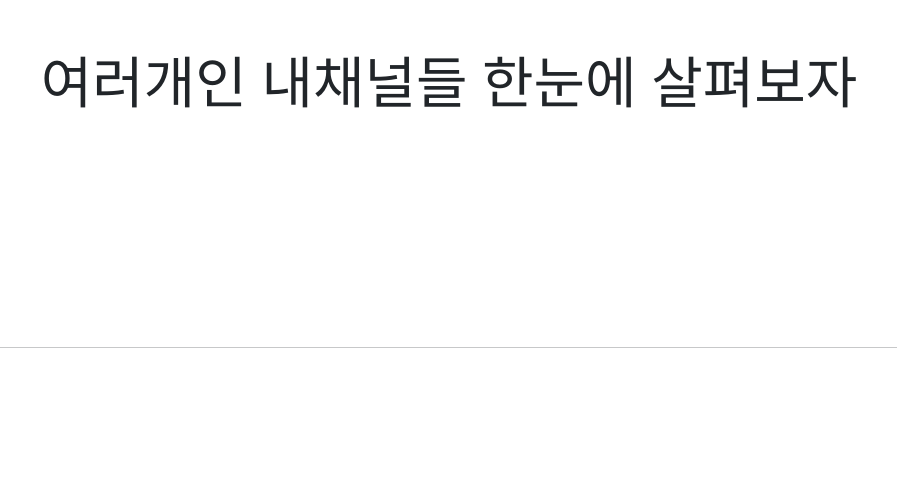
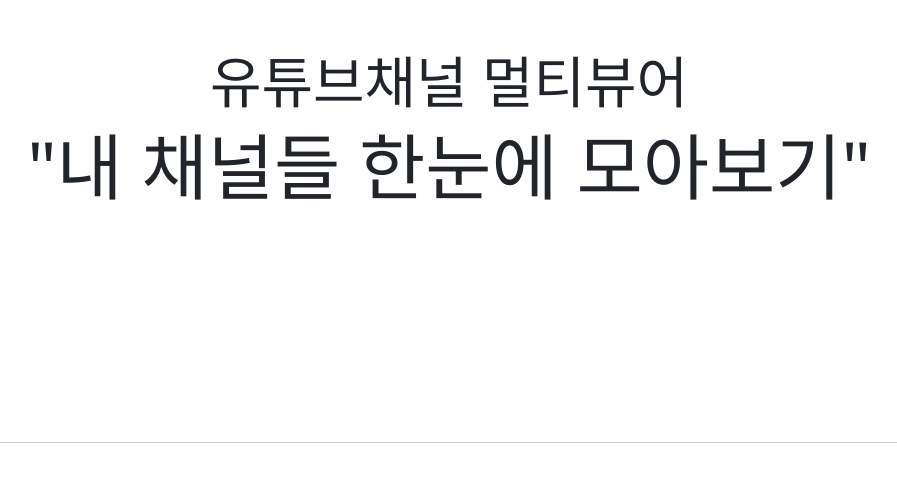
Before and after one commit to duckduck33/multiview, a plain HTML site: page index.html in a window 1280 px wide. Shown: the whole page, without its empty margins (191-1088 px from the left). Drawn offline with nearby package versions, Linux system fonts and the light colour scheme; no server answers.

Commit message:
Update index.html

```diff
--- a/index.html
+++ b/index.html
@@ -8,7 +8,8 @@
   </head>
   <body>
     <div class="container.mt-5 pt-5">
-        <h1 class="display-4 text-center">여러개인 내채널들 한눈에 살펴보자</h1>
+        <h1 class="display-4 text-center">유튜브채널 멀티뷰어</h1>
+        <h3 class="display-2 text-center">"내 채널들 한눈에 모아보기"</h1>
         <div class="row my-5" id="video-channel"></div>
         <div class="row my-5" id="video-channel01"></div>
         <div class="row my-5" id="video-channel02"></div>
```
